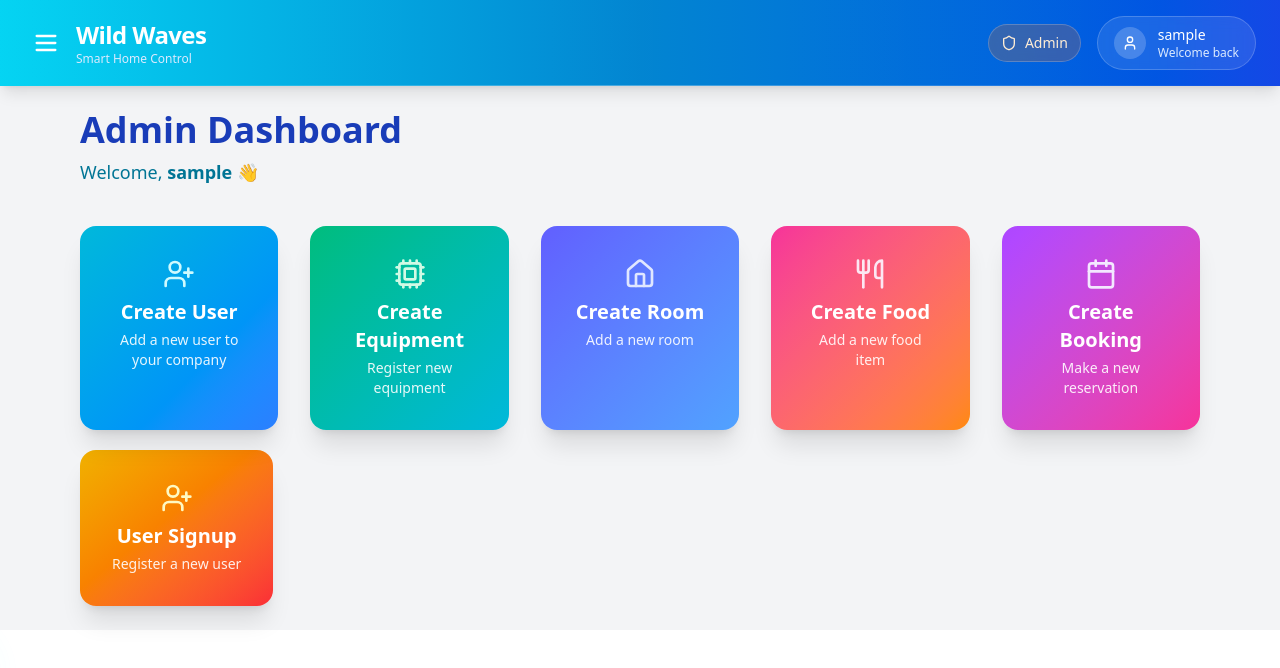
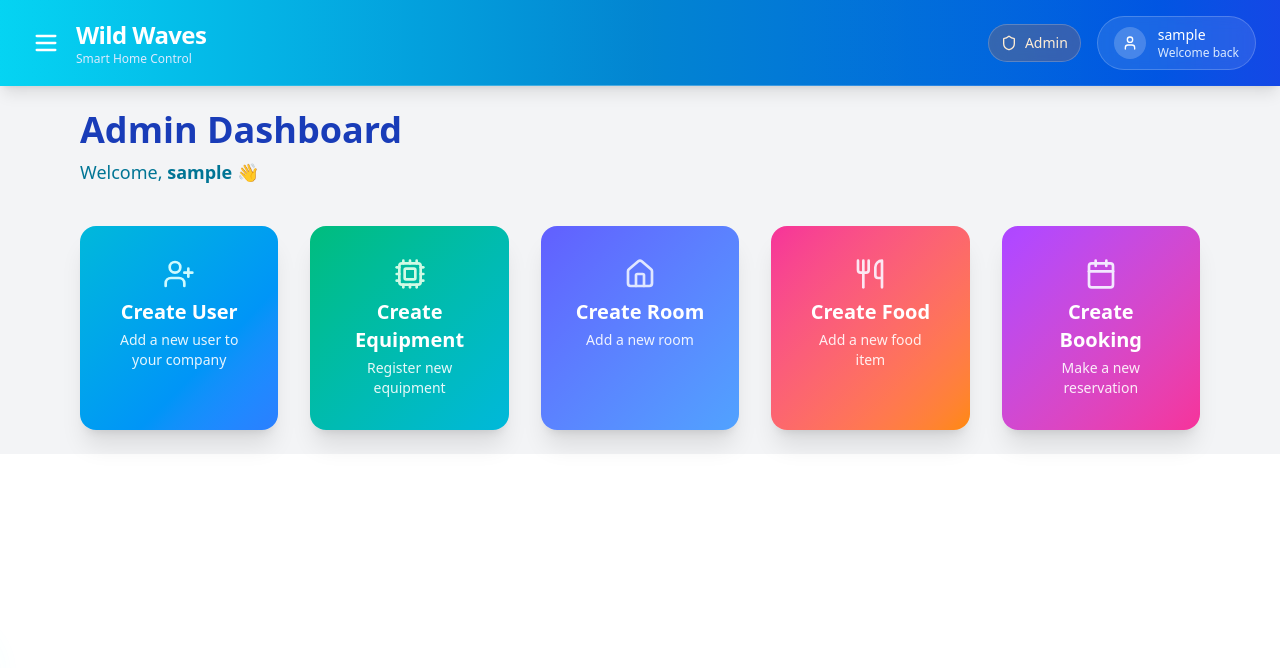
Before and after one commit to Wild-Waves-Kumana/Wild-Waves-Internal, a React (Vite) app in the folder frontend/: page /admindashboard in a window 1280 px wide. Shown: the top 668 px of the page. Built offline with nearby package versions, Linux system fonts and the light colour scheme; no server answers; sample sign-in values are in the browser's storage.

Commit message:
feat: Update navigation in AdminDashboard to redirect to signup options instead of create user

```diff
--- a/frontend/src/pages/AdminDashboard.jsx
+++ b/frontend/src/pages/AdminDashboard.jsx
@@ -21,7 +21,7 @@ const AdminDashboard = () => {
 
         <div className="grid grid-cols-1 md:grid-cols-5 gap-8">
           <button
-            onClick={() => navigate('/create-user')}
+            onClick={() => navigate('/signup-options')}
             className="group bg-gradient-to-br from-cyan-500 to-blue-500 rounded-2xl shadow-xl p-8 flex flex-col items-center hover:scale-105 transition-transform duration-200"
           >
             <UserPlus className="w-8 h-8 text-cyan-100 mb-2" />
@@ -61,14 +61,7 @@ const AdminDashboard = () => {
             <p className="text-white/90 text-sm text-center">Make a new reservation</p>
           </button>
         </div>
-        <button
-            onClick={() => navigate('/signup-options')}
-            className="group mt-5 bg-gradient-to-br from-yellow-500 to-red-500 rounded-2xl shadow-xl p-8 flex flex-col items-center hover:scale-105 transition-transform duration-200"
-          >
-            <UserPlus className="w-8 h-8 text-yellow-100 mb-2" />
-            <h2 className="text-xl font-semibold text-white mb-1">User Signup</h2>
-            <p className="text-white/90 text-sm text-center">Register a new user</p>
-          </button>
+
       </div>
     </div>
   );
```
